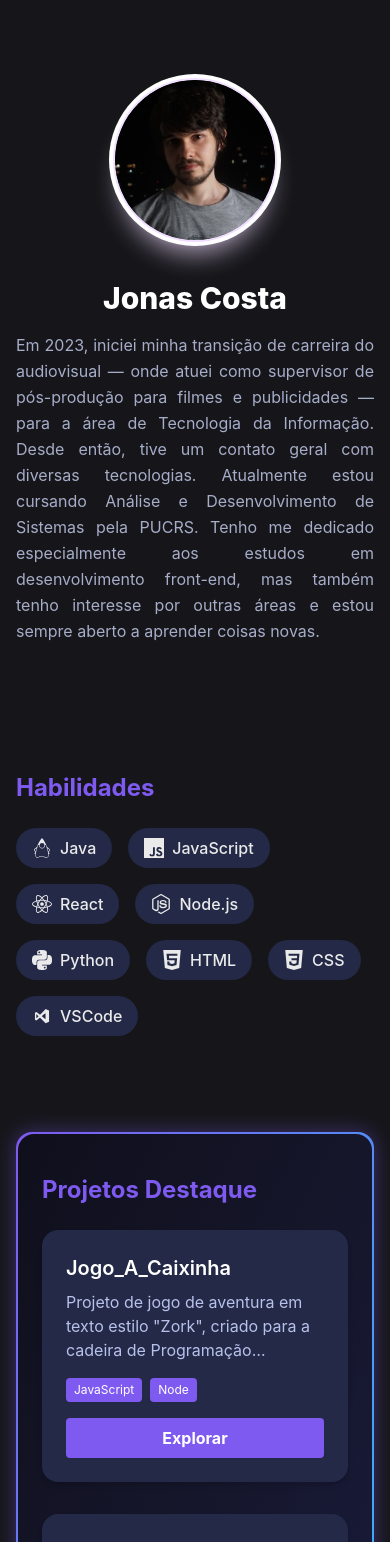
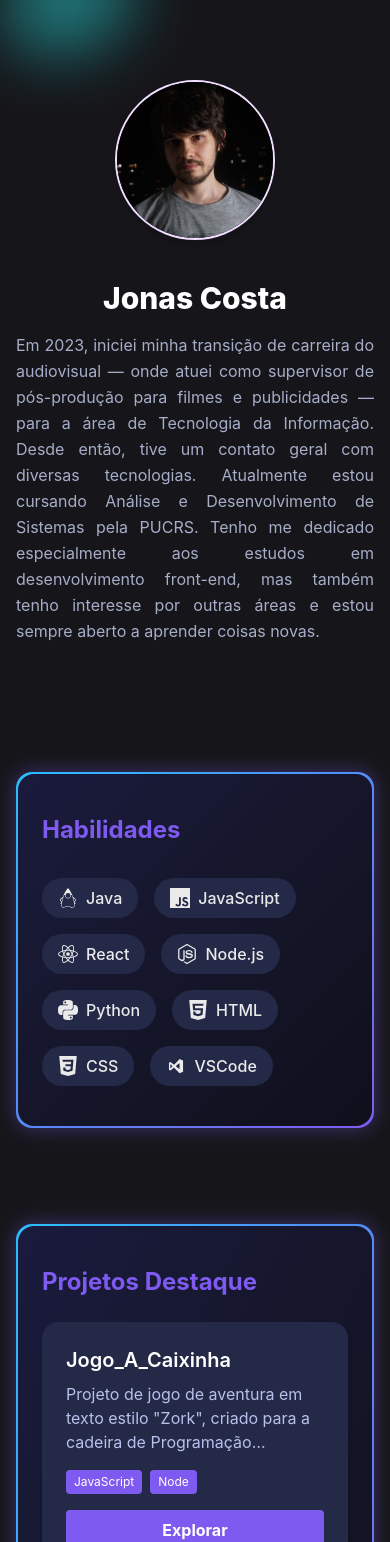
Before and after one commit to JonasPC18/meu-portfolio, a React (Create React App) app: page / in a window 390 px wide. Shown: the top 1542 px of the page. Built offline with nearby package versions, Linux system fonts and the light colour scheme.

Commit message:
glow adicionado; box adicionado nas skills

```diff
--- a/src/App.js
+++ b/src/App.js
@@ -3,10 +3,12 @@ import Hero from "./components/Hero";
 import Skills from "./components/Skills";
 import Projects from "./components/Projects";
 import Footer from "./components/Footer";
+import Glow from "./components/Glow";
 
 function App() {
   return (
     <div className="min-h-screen bg-[#16161a]">
+      <Glow />
       <Header />
       <main className="max-w-4xl mx-auto px-4">
         <Hero />
--- a/src/components/Box.jsx
+++ b/src/components/Box.jsx
@@ -1,46 +1,35 @@
+// src/components/Box.jsx
 import { motion } from "framer-motion";
 
-export default function Box({
-  variant = "normal",
-  className = "",
-  children,
-  ...rest
-}) {
-  if (variant === "highlight") {
+export default function Box({ className = "", children, ...rest }) {
   return (
     <motion.div
       {...rest}
-        className={`relative p-[2px] rounded-2xl
-                    bg-gradient-to-br from-[#7F5AF0] to-[#2CBDFE]
+      className={`
+        relative p-[2px] rounded-2xl
+        bg-gradient-to-br from-[#2CBDFE] to-[#7F5AF0]
         shadow-[0_0_20px_rgba(127,90,240,0.4)]
-                    ${className}`}
+        ${className}
+      `}
     >
       <div
-          className="relative overflow-hidden rounded-2xl
-                     bg-gradient-to-br from-[#0F0F1C] via-[#15162A] to-[#1A1B3D]
-                     px-6 py-10 md:px-12"
+        className="
+          relative overflow-hidden rounded-2xl
+          bg-gradient-to-br from-[#1A1B3D] via-[#15162A] to-[#0F0F1C]
+          px-6 py-10 md:px-12
+        "
       >
-          {/* Inner glow overlay */}
+
         <span
           aria-hidden
-            className="pointer-events-none absolute inset-0 -z-10
+          className="
+            pointer-events-none absolute inset-0 -z-10
             bg-gradient-to-br from-[#7F5AF0] to-[#2CBDFE]
-                       opacity-20 blur-2xl"
+            opacity-20 blur-2xl
+          "
         />
         {children}
       </div>
     </motion.div>
   );
 }
-
-  // Default (normal) box
-  return (
-    <div
-      {...rest}
-      className={`rounded-2xl p-6 shadow-md
-                  bg-[#323649] text-[#eaeaea] ${className}`}
-    >
-      {children}
-    </div>
-  );
-}
--- /dev/null
+++ b/src/components/Glow.jsx
@@ -0,0 +1,26 @@
+import glowBlob from "../assets/blueGlow.png";
+import { motion } from "framer-motion";
+
+export default function Glow() {
+  return (
+    <div
+      className="
+        absolute top-0 left-0 w-full h-[50vh]
+        overflow-hidden pointer-events-none select-none z-0
+      "
+    >
+      <motion.img
+        src={glowBlob}
+        alt=""
+        initial={{ opacity: 0 }}
+        animate={{ opacity: 0.4 }}
+        transition={{ duration: 0.8 }}
+        className="
+          w-[70vw] md:w-[50vw] lg:w-[45vw] max-w-[900px]
+          -translate-y-1/2 -translate-x-1/4
+          blur-sm
+        "
+      />
+    </div>
+  );
+}
--- a/src/components/Hero.jsx
+++ b/src/components/Hero.jsx
@@ -1,4 +1,5 @@
 import { motion } from "framer-motion";
+import profileImg from "../assets/profile.jpg";
 
 const container = {
   hidden: {},
@@ -23,18 +24,20 @@ export default function Hero() {
       >
 
         <motion.img
-  src="profile.jpg"
+          src={profileImg}
           alt="Foto de Jonas"
           className="
             w-40 h-40 md:w-48 md:h-48
             rounded-full object-cover
-    ring-4 ring-white
-    ring-offset-2 ring-offset-[#f1deff]
-    shadow-xl shadow-[#f1deff]/60
+            border-2 border-[#f1deff] shadow-lg
           "
           variants={{
             hidden: { opacity: 0, x: -40 },
-    show:   { opacity: 1, x: 0, transition: { duration: 0.6, ease: "easeOut" } },
+            show: {
+              opacity: 1,
+              x: 0,
+              transition: { duration: 0.6, ease: "easeOut" },
+            },
           }}
         />
 
--- a/src/components/ProjectBox.jsx
+++ /dev/null
@@ -1,102 +0,0 @@
-import React, { useState } from "react";
-import { motion } from "framer-motion";
-import projects from "../data/projects";
-import ProjectModal from "./ProjectModal";
-import ProjectBox from "./ProjectBox";
-
-// Variantes de animação
-const container = {
-  hidden: {},
-  show: { transition: { staggerChildren: 0.15 } },
-};
-
-const fadeUp = {
-  hidden: { opacity: 0, y: 40 },
-  show:   { opacity: 1, y: 0, transition: { duration: 0.6, ease: "easeOut" } },
-};
-
-export default function Projects() {
-  const [selected, setSelected] = useState(null);
-
-  // Separa projetos em destaque e demais
-  const featured = projects.filter((p) => p.featured);
-  const others   = projects.filter((p) => !p.featured);
-
-  /* --------------------------------------------------
-   * CARD DE CONTEÚDO (usa ProjectBox como wrapper)
-   * ------------------------------------------------*/
-  const ItemCard = ({ proj, i }) => (
-    <ProjectBox
-      variant={proj.featured ? "destaque" : "normal"}
-      variants={fadeUp}
-      initial="hidden"
-      whileInView="show"
-      viewport={{ once: true, amount: 0.2 }}
-      transition={{ delay: i * 0.1 }}
-    >
-      <h4 className="text-xl font-semibold text-white mb-2">{proj.name}</h4>
-
-      <p className="text-[#b8c1ec] mb-4 line-clamp-3">{proj.description}</p>
-
-      <div className="flex gap-2 mb-4 flex-wrap">
-        {proj.tech.map((t) => (
-          <span
-            key={t}
-            className="bg-[#7f5af0] text-white rounded px-2 py-1 text-xs"
-          >
-            {t}
-          </span>
-        ))}
-      </div>
-
-      <button
-        onClick={() => setSelected(proj)}
-        className="mt-auto bg-[#7f5af0] hover:bg-[#6246ea] text-white font-bold py-2 px-4 rounded"
-      >
-        Explorar
-      </button>
-    </ProjectBox>
-  );
-
-  /* --------------------------------------------------
-   * SEÇÃO PRINCIPAL
-   * ------------------------------------------------*/
-  return (
-    <motion.section
-      id="projects"
-      variants={container}
-      initial="hidden"
-      whileInView="show"
-      viewport={{ once: true, amount: 0.2 }}
-      className="py-12"
-    >
-      {featured.length > 0 && (
-        <>
-          <h3 className="text-2xl font-bold mb-6 text-[#7f5af0]">
-            Projetos Destaque
-          </h3>
-          <div className="grid md:grid-cols-2 gap-8">
-            {featured.map((proj, i) => (
-              <ItemCard key={proj.name + i} proj={proj} i={i} />
-            ))}
-          </div>
-        </>
-      )}
-
-      {others.length > 0 && (
-        <>
-          <h3 className="text-2xl font-bold mt-10 mb-6 text-[#7f5af0]">
-            Outros Projetos
-          </h3>
-          <div className="grid md:grid-cols-2 gap-8">
-            {others.map((proj, i) => (
-              <ItemCard key={proj.name + i} proj={proj} i={i} />
-            ))}
-          </div>
-        </>
-      )}
-
-      <ProjectModal project={selected} onClose={() => setSelected(null)} />
-    </motion.section>
-  );
-}
--- a/src/components/Skills.jsx
+++ b/src/components/Skills.jsx
@@ -1,4 +1,6 @@
 import { motion } from "framer-motion";
+import Box from "./Box";
+
 import {
   SiJavascript,
   SiReact,
@@ -27,14 +29,15 @@ export default function Skills() {
     <motion.section
       id="skills"
       className="py-12"
-      initial={{ opacity: 0, y: 40 }}
+      initial={{ opacity: 0, y: 70 }}
       whileInView={{ opacity: 1, y: 0 }}
       viewport={{ once: true, amount: 0.2 }}
       transition={{ duration: 0.6 }}
     >
-      <h3 className="text-2xl font-bold mb-6 text-[#7f5af0]">Habilidades</h3>
+      <Box className="space-y-6">
+        <h3 className="text-2xl font-bold text-[#7f5af0]">Habilidades</h3>
 
-      <div className="flex flex-wrap gap-4">
+        <div className="flex flex-wrap gap-4 mt-8">
           {skills.map((skill, i) => {
             const Icon = iconMap[skill];
             return (
@@ -52,6 +55,7 @@ export default function Skills() {
             );
           })}
         </div>
+      </Box>
     </motion.section>
   );
 }
```
Also changed, not shown: src/assets/blueGlow.png (added), src/assets/profile.jpg (renamed from public/profile.jpg). Lines whose indentation alone changed are shown as unchanged.
